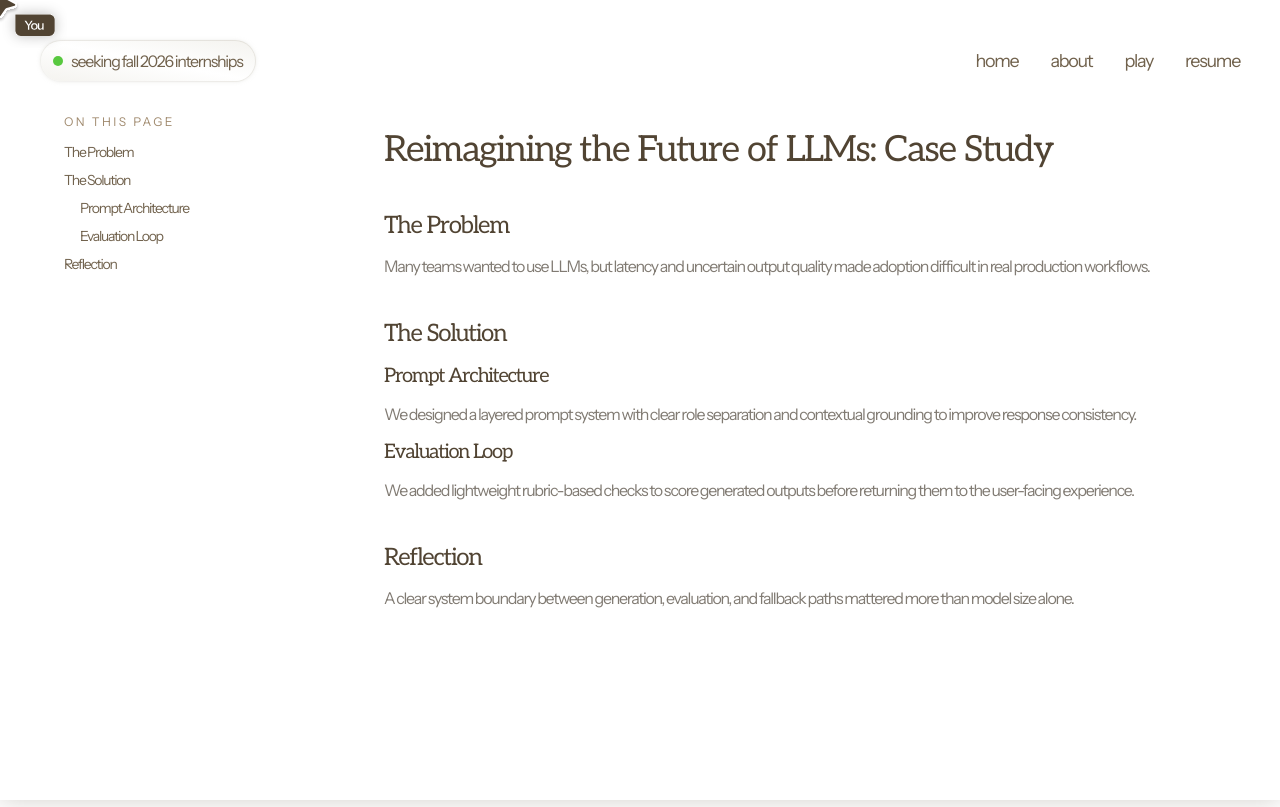
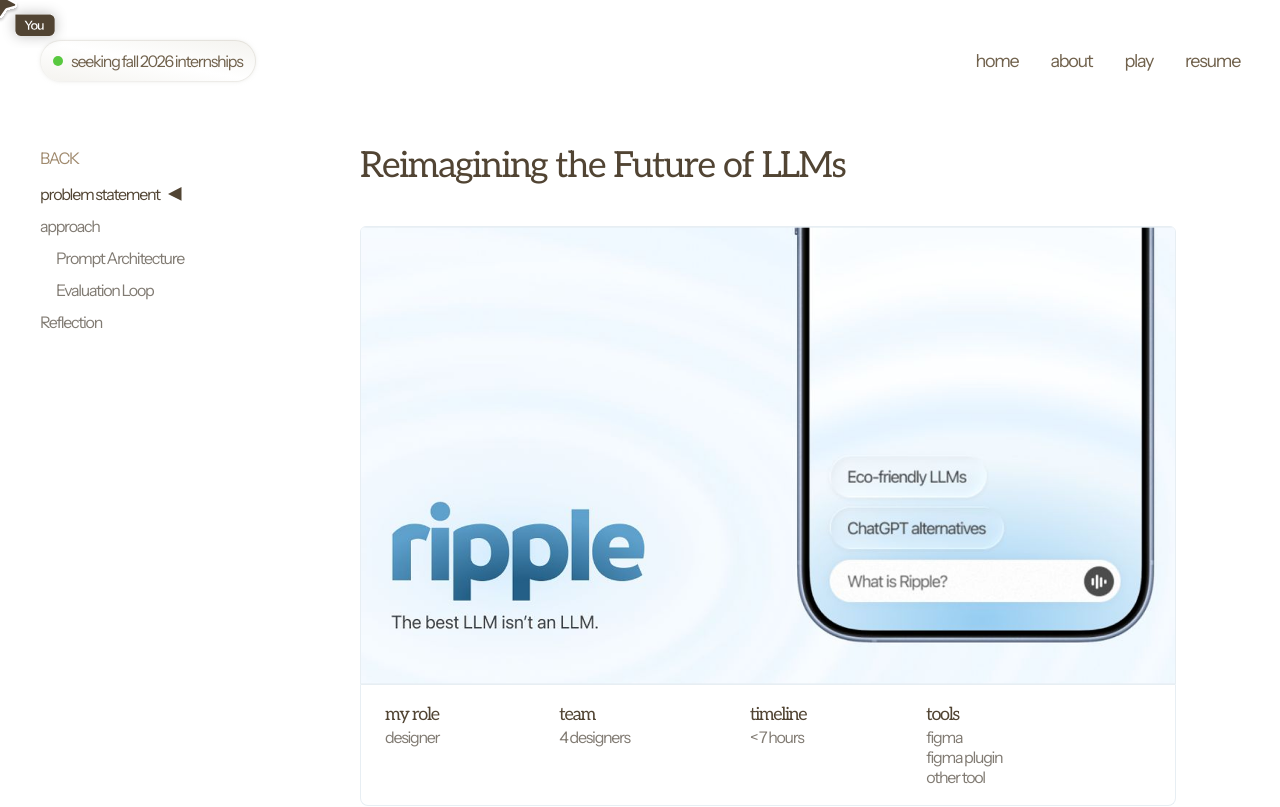
Before and after one commit to samzeh/samuelh, a Next.js app in the folder portfolio/: page /projects/ripple in a window 1280 px wide. Shown: the top 807 px of the page. Built offline with nearby package versions, Linux system fonts and the light colour scheme.

Commit message:
quotation component, table of contents working!

```diff
--- a/portfolio/app/projects/components/ProjectTableOfContents.tsx
+++ b/portfolio/app/projects/components/ProjectTableOfContents.tsx
@@ -1,7 +1,8 @@
 "use client";
 
-import { useEffect, useMemo, useState } from "react";
+import { useEffect, useMemo, useRef, useState } from "react";
 import { usePathname } from "next/navigation";
+import Link from "next/link";
 
 type TocItem = {
   id: string;
@@ -11,6 +12,7 @@
 
 const HEADING_SELECTOR = "h2, h3";
 const CONTENT_SELECTOR = "[data-project-content]";
+const SECTION_OFFSET = 15;
 
 function slugify(value: string): string {
   return value
@@ -24,12 +26,30 @@
 export default function ProjectTableOfContents() {
   const pathname = usePathname();
   const [items, setItems] = useState<TocItem[]>([]);
+  const [activeId, setActiveId] = useState<string | null>(null);
+  const isAutoScrollingRef = useRef(false);
+  const autoScrollTargetRef = useRef<string | null>(null);
+  const autoScrollTimeoutRef = useRef<number | null>(null);
+  const autoScrollEndHandlerRef = useRef<(() => void) | null>(null);
+
+  const clearAutoScrollTimeout = () => {
+    if (autoScrollTimeoutRef.current !== null) {
+      window.clearTimeout(autoScrollTimeoutRef.current);
+      autoScrollTimeoutRef.current = null;
+    }
+  };
+
+  const clearAutoScrollEndHandler = () => {
+    if (autoScrollEndHandlerRef.current) {
+      window.removeEventListener("scrollend", autoScrollEndHandlerRef.current);
+      autoScrollEndHandlerRef.current = null;
+    }
+  };
 
   useEffect(() => {
     const contentRoot = document.querySelector(CONTENT_SELECTOR);
 
     if (!contentRoot) {
-      setItems([]);
       return;
     }
 
@@ -50,14 +70,14 @@
           slugCounts.set(baseId, seen + 1);
           const id = seen === 0 ? baseId : `${baseId}-${seen + 1}`;
 
-          if (!heading.id) {
-            heading.id = id;
-          }
+          // Re-apply IDs deterministically on each pass so anchor links are stable.
+          heading.id = id;
+          heading.style.scrollMarginTop = `${SECTION_OFFSET}px`;
 
           const level = Number(heading.tagName.replace("H", ""));
 
           return {
-            id: heading.id,
+            id,
             text,
             level,
           } satisfies TocItem;
@@ -65,6 +85,11 @@
         .filter((item): item is TocItem => item !== null);
 
       setItems(nextItems);
+      setActiveId((prev) => {
+        if (!nextItems.length) return null;
+        if (prev && nextItems.some((item) => item.id === prev)) return prev;
+        return nextItems[0].id;
+      });
     };
 
     collectHeadings();
@@ -79,23 +104,138 @@
     return () => observer.disconnect();
   }, [pathname]);
 
+  useEffect(() => {
+    if (!items.length) return;
+
+    const headings = items
+      .map((item) => document.getElementById(item.id))
+      .filter((el): el is HTMLElement => el !== null);
+
+    if (!headings.length) return;
+
+    const getHeadingOffsets = () =>
+      headings.map((heading) => ({
+        id: heading.id,
+        top: heading.getBoundingClientRect().top + window.scrollY,
+      }));
+
+    let headingOffsets = getHeadingOffsets();
+
+    let ticking = false;
+
+    const updateActiveFromScroll = () => {
+      if (isAutoScrollingRef.current) {
+        ticking = false;
+        return;
+      }
+
+      const marker = window.scrollY + SECTION_OFFSET;
+      let nextActiveId = headingOffsets[0].id;
+
+      for (const heading of headingOffsets) {
+        if (heading.top <= marker) {
+          nextActiveId = heading.id;
+        } else {
+          break;
+        }
+      }
+
+      setActiveId((prev) => (prev === nextActiveId ? prev : nextActiveId));
+      ticking = false;
+    };
+
+    const onScrollOrResize = () => {
+      if (ticking) return;
+      if (!isAutoScrollingRef.current) {
+        headingOffsets = getHeadingOffsets();
+      }
+      ticking = true;
+      window.requestAnimationFrame(updateActiveFromScroll);
+    };
+
+    window.addEventListener("scroll", onScrollOrResize, { passive: true });
+    window.addEventListener("resize", onScrollOrResize);
+    window.requestAnimationFrame(updateActiveFromScroll);
+
+    return () => {
+      window.removeEventListener("scroll", onScrollOrResize);
+      window.removeEventListener("resize", onScrollOrResize);
+    };
+  }, [items]);
+
+  useEffect(() => {
+    return () => {
+      clearAutoScrollTimeout();
+      clearAutoScrollEndHandler();
+    };
+  }, []);
+
+  const handleTocClick = (event: React.MouseEvent<HTMLAnchorElement>, id: string) => {
+    event.preventDefault();
+
+    const target = document.getElementById(id);
+    if (!target) return;
+
+    clearAutoScrollTimeout();
+    clearAutoScrollEndHandler();
+    isAutoScrollingRef.current = true;
+    autoScrollTargetRef.current = id;
+
+    const releaseAutoScroll = () => {
+      isAutoScrollingRef.current = false;
+      autoScrollTargetRef.current = null;
+      clearAutoScrollTimeout();
+      clearAutoScrollEndHandler();
+      window.dispatchEvent(new Event("scroll"));
+    };
+
+    autoScrollEndHandlerRef.current = () => {
+      releaseAutoScroll();
+    };
+
+    window.addEventListener("scrollend", autoScrollEndHandlerRef.current, { once: true });
+
+    autoScrollTimeoutRef.current = window.setTimeout(() => {
+      releaseAutoScroll();
+    }, 1600);
+
+    setActiveId(id);
+    target.scrollIntoView({ behavior: "smooth", block: "start" });
+    window.history.replaceState(null, "", `#${id}`);
+  };
+
   const hasItems = useMemo(() => items.length > 0, [items]);
 
   return (
     <aside className="sticky top-28 hidden h-fit w-64 shrink-0 md:block">
-      <p className="text-xs uppercase tracking-[0.2em] text-[#A08A6E]">On this page</p>
+      <Link href="/" className="text-md cursor-none uppercase text-[#A08A6E] hover:text-[#503e26] transition-colors">
+        back
+      </Link>
       {!hasItems ? (
-        <p className="mt-3 text-sm text-detail-color">Add h2/h3 headings to populate this table of contents.</p>
+        <> </>
       ) : (
         <nav className="mt-3" aria-label="Project table of contents">
-          <ul className="space-y-2 text-sm">
+          <ul className="space-y-2 text-md">
             {items.map((item) => (
               <li key={item.id} className={item.level === 3 ? "pl-4" : ""}>
                 <a
                   href={`#${item.id}`}
-                  className="text-[#71624D] transition-colors hover:text-[#514433]"
+                  onClick={(event) => handleTocClick(event, item.id)}
+                  aria-current={activeId === item.id ? "location" : undefined}
+                  className="group flex items-center gap-2 transition-colors cursor-none"
+                  style={{ color: activeId === item.id ? "#514433" : "#817B73" }}
                 >
                   {item.text}
+
+                  <span
+                    className="inline-flex h-3.5 w-3.5 items-center justify-center"
+                    style={{ opacity: activeId === item.id ? 1 : 0 }}
+                    aria-hidden="true"
+                  >
+                    <svg width="14" height="14" viewBox="0 0 14 14" fill="none" xmlns="http://www.w3.org/2000/svg">
+                      <path d="M0 6.92773L13.5 -0.000469208L13.5 13.8559L0 6.92773Z" fill="#514433"/>
+                    </svg>
+                  </span>
                 </a>
               </li>
             ))}
--- /dev/null
+++ b/portfolio/app/projects/components/Quotation.tsx
@@ -0,0 +1,13 @@
+export default function Quotation({ children }: { children: React.ReactNode }) {
+  return (
+    <div className="flex">
+      {/* Left accent line with rounded corners */}
+      <div className="w-1 bg-[#F5900B] rounded-full mr-3" />
+
+      {/* Quote text */}
+      <blockquote className="italic text-detail-color tracking-normal">
+        {children}
+      </blockquote>
+    </div>
+  );
+}
--- /dev/null
+++ b/portfolio/app/projects/components/TitleImage.tsx
@@ -0,0 +1,47 @@
+import Image from "next/image";
+
+type StatItem = {
+  label: string;
+  values: string[];
+};
+
+interface TitleImageProps {
+  src: string;
+  alt: string;
+  stats: StatItem[];
+}
+
+export default function TitleImage({ src, alt, stats }: TitleImageProps) {
+  return (
+    <div className="flex flex-col w-full">
+      {/* Top image with responsive rounding */}
+      <div
+        className="relative overflow-hidden rounded-t-sm md:rounded-t-md border border-[#E7EEF3]"
+        style={{ aspectRatio: "16/9" }}
+      >
+        <Image
+          src={src}
+          alt={alt}
+          fill
+          className="object-cover object-center"
+        />
+      </div>
+
+      {/* Stats bar with responsive rounding */}
+      <div className="flex flex-col md:flex-row justify-start gap-x-6 sm:gap-x-10 md:gap-x-12 lg:gap-x-30 gap-y-3 md:gap-y-0 bg-white border-b border-l border-r rounded-b-md md:rounded-b-lg border-[#E7EEF3] px-4 sm:px-6 py-4 overflow-x-auto">
+        {stats.map((stat, index) => (
+          <div key={index} className="flex flex-col">
+            <h1 className="text-lg text-heading-color -mb-1">{stat.label}</h1>
+            <div className="flex flex-col">
+              {stat.values.map((val, i) => (
+                <p key={i} className={`text-md text-detail-color ${i !== 0 ? "-mt-1" : ""}`}>
+                  {val}
+                </p>
+              ))}
+            </div>
+          </div>
+        ))}
+      </div>
+    </div>
+  );
+}
--- a/portfolio/app/projects/layout.tsx
+++ b/portfolio/app/projects/layout.tsx
@@ -7,8 +7,8 @@
   children: ReactNode;
 }) {
   return (
-    <div className="mx-auto w-full max-w-6xl pb-16">
-      <div className="flex items-start gap-8 lg:gap-12">
+    <div className="w-full max-w-6xl pb-16">
+      <div className="flex items-start gap-8 lg:gap-12 py-8">
         <ProjectTableOfContents />
         <div data-project-content className="min-w-0 flex-1">
           {children}
--- a/portfolio/app/projects/ripple/page.tsx
+++ b/portfolio/app/projects/ripple/page.tsx
@@ -1,20 +1,45 @@
 import React from "react";
+import TitleImage from "../components/TitleImage";
+import Quotation from "../components/Quotation";
 
 export default function RippleCaseStudy() {
   return (
-    <main className="space-y-10 px-2 py-4 md:px-4">
-      <h1 className="text-4xl">Reimagining the Future of LLMs: Case Study</h1>
+    <main className="space-y-10 px-2 md:px-4">
+      <h1 className="text-4xl">Reimagining the Future of LLMs</h1>
 
+      <TitleImage
+        src="/ripple.png"
+        alt="ripple"
+        stats={[
+          { label: "my role", values: ["designer"] },
+          { label: "team", values: ["4 designers"] },
+          { label: "timeline", values: ["< 7 hours"] },
+          { label: "tools", values: ["figma", "figma plugin", "other tool"] },
+        ]}
+      />
       <section className="space-y-3">
-        <h2 className="text-2xl">The Problem</h2>
+        <h2 className="text-2xl">problem statement</h2>
         <p className="text-detail-color">
-          Many teams wanted to use LLMs, but latency and uncertain output quality made
-          adoption difficult in real production workflows.
+          How might we use design and technology to make climate awareness
+          and sustainable action easier to understand and practice in everyday life?
         </p>
       </section>
 
       <section className="space-y-3">
-        <h2 className="text-2xl">The Solution</h2>
+        <h2 className="text-2xl">approach</h2>
+        <p className="text-detail-color">
+         When approaching the problem, we wanted to
+         focus on the last part of the problem statement:
+        </p>
+        <Quotation>
+          <span className="font-medium underline">sustainable</span> action easier to <span className="font-medium underline">understand</span> and <span className="font-medium underline">practice</span> in <span className="font-medium underline">everyday life</span>
+        </Quotation>
+        <p className="text-detail-color">
+          We wanted to focus on finding an unsustainable action in one’s everyday life so that our solution could maximize impact at a behavioural level rather than requiring large lifestyle changes.
+        </p>
+        <p className="text-detail-color">
+          Initially, we thought of various everyday tasks including: food waste, transportation, etc.
+        </p>
         <h3 className="text-xl">Prompt Architecture</h3>
         <p className="text-detail-color">
           We designed a layered prompt system with clear role separation and contextual
```
Also changed, not shown: portfolio/app/layout.tsx (+4 -4 lines).
